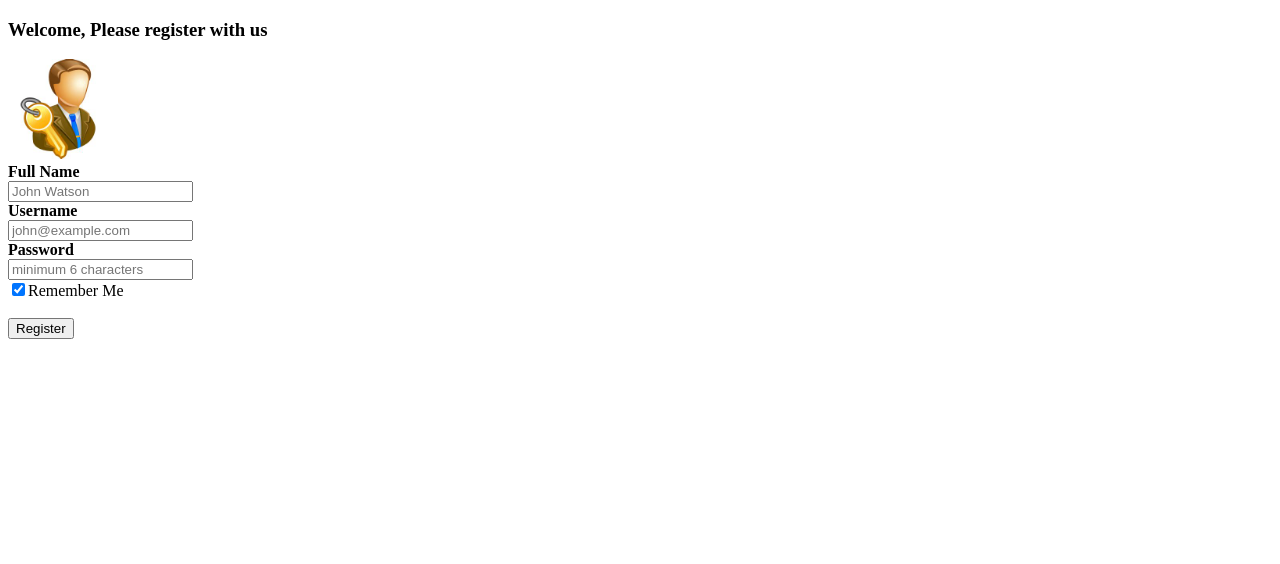
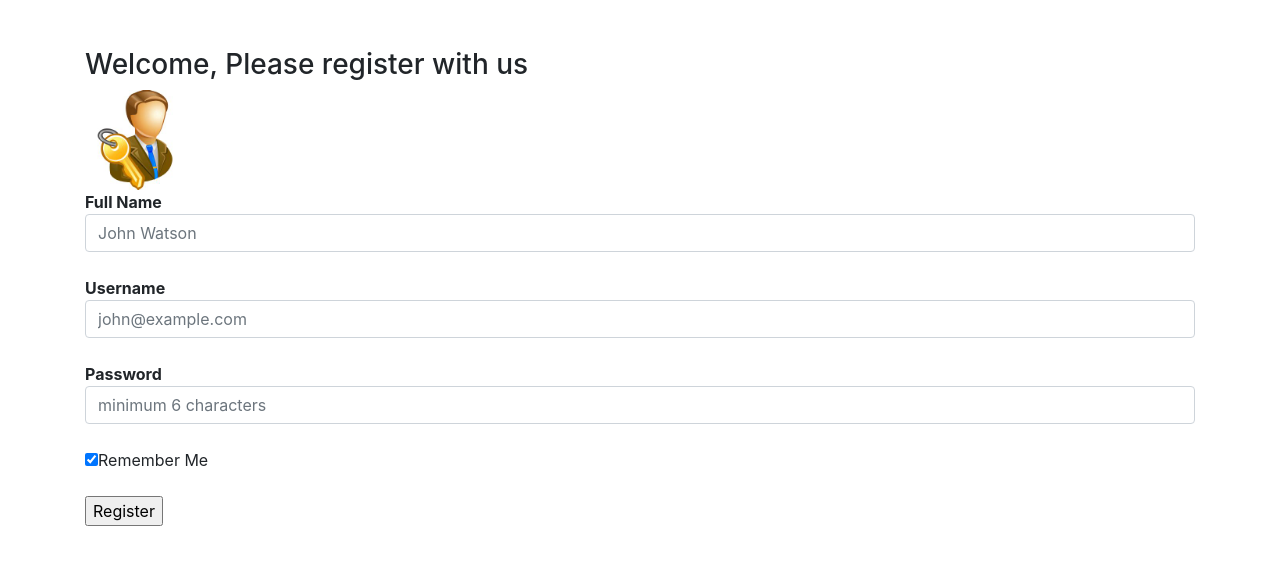
Before and after one commit to simplilearn-java-developer/MyWebApp, a plain HTML site: page register.html in a window 1280 px wide. Drawn offline with nearby package versions, Linux system fonts and the light colour scheme.

Commit message:
add styles to profile and register

```diff
--- a/register.html
+++ b/register.html
@@ -5,27 +5,31 @@
     <meta http-equiv="X-UA-Compatible" content="IE=edge">
     <meta name="viewport" content="width=device-width, initial-scale=1.0">
     <title>Document</title>
+    <link rel="stylesheet" href="https://cdn.jsdelivr.net/npm/bootstrap@4.6.2/dist/css/bootstrap.min.css" integrity="sha384-xOolHFLEh07PJGoPkLv1IbcEPTNtaed2xpHsD9ESMhqIYd0nLMwNLD69Npy4HI+N" crossorigin="anonymous">
 </head>
 <body>
+    <div class="container mt-5 mb-3">
         <h3>Welcome, Please register with us</h3>
         <form action="" method="post">
             <img src="./images/login.png" alt="Login" width="100px" height="100px">
             <br>
             <b>Full Name</b>
             <br>
-        <input type="text" name="txtFullName" placeholder="John Watson" required>
+            <input type="text" class="form-control" name="txtFullName" placeholder="John Watson" required>
             <br>
             <b>Username</b>
             <br>
-        <input type="text" name="txtUsername" placeholder="john@example.com" required>
+            <input type="text" class="form-control" name="txtUsername" placeholder="john@example.com" required>
             <br>
             <b>Password</b>
             <br>
-        <input type="password" name="txtPassword" placeholder="minimum 6 characters" required>
+            <input type="password" class="form-control" name="txtPassword" placeholder="minimum 6 characters" required>
             <br>
             <input type="checkbox" checked="checked" name="rememberMe">Remember Me
             <br><br>
             <input type="submit" value="Register">
         </form>
+    </div>
+
 </body>
 </html>
```
Also changed, not shown: profile.html (+2 -0 lines). Lines whose indentation alone changed are shown as unchanged.
